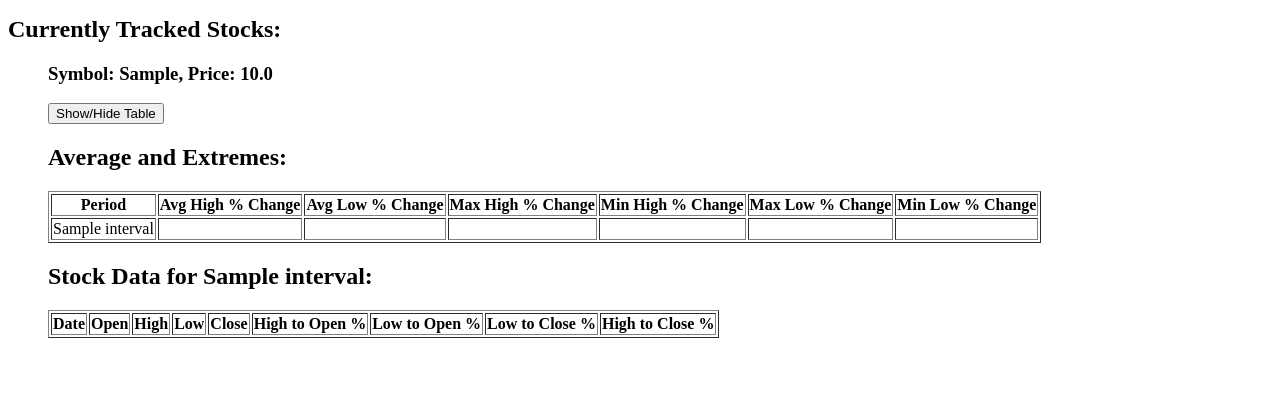
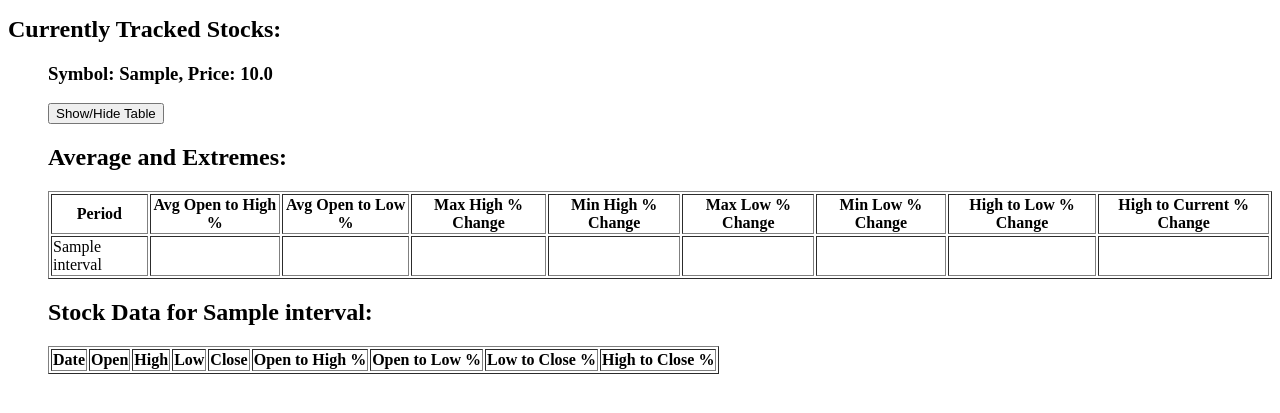
Before and after one commit to Ali0600/high-low-stock-trader-yf, a Flask app: template templates/trackedstocks.html in a window 1280 px wide. Shown: the part 147-560 px from the top of the page. Run offline with Flask 3, Linux system fonts and the light colour scheme; tables that the repository leaves empty hold one stand-in row (values such as "Sample post"); the template is opened without the code that fills it: values that come from a table or form of the project are taken from there, most other values are stand-ins (such as "Sample title", 1, 10 or a date in 2020); lists and menus that the app fills with data are empty.

Commit message:
Track Highest period price to lowest and current price % change

```diff
--- a/app.py
+++ b/app.py
@@ -20,9 +20,6 @@ time_periods = {
     #'90d': 90,
 }
 
-def create_tables():
-    db.create_all()
-
 class TrackedStock(db.Model):
     id = db.Column(db.Integer, primary_key=True)
     symbol = db.Column(db.String(10), nullable=False)
@@ -36,7 +33,7 @@ def get_current_price(symbol):
 def track_stock(symbol):
     # Get the stock data for 1 year
     stock_data_1y = yf.download(symbol, period="1y")
-    stock_data_90d = yf.download(symbol, period="90d")
+    stock_data_90d = yf.download(symbol, period="3mo")
     #print(stock_data_1y)
     print(len(stock_data_90d))
     # Get the last date in the data
@@ -61,7 +58,13 @@ def track_stock(symbol):
 
         # Initialize lists to store data for each period
         stock_data[period] = {
-            'Date': [], 'Open': [], 'High': [], 'Low': [], 'Close': [], 'High to Open %': [], 'Low to Open %': [],
+            'Date': [],
+            'Open': [],
+            'High': [],
+            'Low': [],
+            'Close': [],
+            'Open to High %': [],
+            'Open to Low %': [],
             'Low to Close %': [], 'High to Close %': [],
             'Max High': [], 'Max Low': [], 'Min Low': [], 'Current Price': [],
             '% Change from Highest Price to Current': [], '% Change from Lowest Price to Current': []
@@ -77,20 +80,11 @@ def track_stock(symbol):
                 # Calculate percentage changes for each day
                 pct_change_high = ((row['High'] - row['Open']) / row['Open']) * 100
                 pct_change_low = ((row['Low'] - row['Open']) / row['Open']) * 100
-                pct_change_low_to_close = ((row['Close'] - row['Low']) / row['Low']) * 100
+                pct_change_low_to_close = ((row['Low'] - row['Close']) / row['Close']) * 100
                 pct_change_high_to_close = ((row['Close'] - row['High']) / row['High']) * 100
-
-                # Calculate the max and min within each time period
-                max_high = max(stock_data[period]['High']) if stock_data[period]['High'] else row['High']
-                max_low = max(stock_data[period]['Low']) if stock_data[period]['Low'] else row['Low']
-                min_low = min(stock_data[period]['Low']) if stock_data[period]['Low'] else row['Low']
 
                 # Get the current price
                 current_price = get_current_price(symbol)
-
-                # Calculate percentage change from current price to max and min
-                pct_change_to_max = ((max_high - current_price) / current_price) * 100
-                pct_change_to_min = ((min_low - current_price) / current_price) * 100
 
 
                 # Add data to the period dictionary
@@ -99,25 +93,28 @@ def track_stock(symbol):
                 stock_data[period]['High'].append(float(row['High']))
                 stock_data[period]['Low'].append(float(row['Low']))
                 stock_data[period]['Close'].append(float(row['Close']))
-                stock_data[period]['High to Open %'].append(pct_change_high)
-                stock_data[period]['Low to Open %'].append(pct_change_low)
+                stock_data[period]['Open to High %'].append(pct_change_high)
+                stock_data[period]['Open to Low %'].append(pct_change_low)
                 stock_data[period]['Low to Close %'].append(pct_change_low_to_close)
                 stock_data[period]['High to Close %'].append(pct_change_high_to_close)
-                stock_data[period]['Max High'].append(max_high)
-                stock_data[period]['Max Low'].append(max_low)
-                stock_data[period]['Min Low'].append(min_low)
-                stock_data[period]['% Change from Highest Price to Current'].append(pct_change_to_max)
-                stock_data[period]['% Change from Lowest Price to Current'].append(pct_change_to_min)
 
 
 
         # Calculate average high % change and low % change for each period
-            stock_data[period]['Avg High % Change'] = sum(stock_data[period]['High to Open %']) / len(stock_data[period]['High to Open %'])
-            stock_data[period]['Avg Low % Change'] = sum(stock_data[period]['Low to Open %']) / len(stock_data[period]['Low to Open %'])
-            stock_data[period]['Max High % Change'] = max(stock_data[period]['High to Open %'])
-            stock_data[period]['Min High % Change'] = min(stock_data[period]['High to Open %'])
-            stock_data[period]['Max Low % Change'] = max(stock_data[period]['Low to Open %'])
-            stock_data[period]['Min Low % Change'] = min(stock_data[period]['Low to Open %'])
+            stock_data[period]['Avg Open to High %'] = sum(stock_data[period]['Open to High %']) / len(stock_data[period]['Open to High %'])
+            stock_data[period]['Avg Open to Low %'] = sum(stock_data[period]['Open to Low %']) / len(stock_data[period]['Open to Low %'])
+            stock_data[period]['Max Open to High %'] = max(stock_data[period]['Open to High %'])
+            stock_data[period]['Min Open to High %'] = min(stock_data[period]['Open to High %'])
+            stock_data[period]['Max Open to Low %'] = max(stock_data[period]['Open to Low %'])
+            stock_data[period]['Min Open to Low %'] = min(stock_data[period]['Open to Low %'])
+            #stock_data[period]['High to Low % Change'] = ((stock_data[period]['High'] - stock_data[period]['Low']) / stock_data[period]['Low']) * 100
+
+        max_high = max(stock_data[period]['High'])
+        max_low = min(stock_data[period]['Low'])
+        print("High: " + str(max_high))
+        print("Low: " + str(max_low))
+        stock_data[period]['High to Low % Change'] = ((max_low - max_high)/max_high) * 100
+        stock_data[period]['High to Current % Change'] = ((current_price - max_high) / max_high) * 100
 
         #print("Period " + period + ":")
         #print(stock_data[period])
--- a/templates/trackedstocks.html
+++ b/templates/trackedstocks.html
@@ -33,22 +33,28 @@
         <table border="1">
           <tr>
             <th>Period</th>
-            <th>Avg High % Change</th>
-            <th>Avg Low % Change</th>
+            <th>Avg Open to High %</th>
+            <th>Avg Open to Low %</th>
             <th>Max High % Change</th>
             <th>Min High % Change</th>
             <th>Max Low % Change</th>
             <th>Min Low % Change</th>
+            <th>High to Low % Change</th>
+            <th>High to Current % Change</th>
           </tr>
           {% for interval in period %}
           <tr>
             <td>{{ interval }}</td>
-            <td>{{ stock.data[interval]['Avg High % Change']|round(4) }}</td>
-            <td>{{ stock.data[interval]['Avg Low % Change']|round(4) }}</td>
-            <td>{{ stock.data[interval]['Max High % Change']|round(4) }}</td>
-            <td>{{ stock.data[interval]['Min High % Change']|round(4) }}</td>
-            <td>{{ stock.data[interval]['Max Low % Change']|round(4) }}</td>
-            <td>{{ stock.data[interval]['Min Low % Change']|round(4) }}</td>
+            <td>{{ stock.data[interval]['Avg Open to High %']|round(4) }}</td>
+            <td>{{ stock.data[interval]['Avg Open to Low %']|round(4) }}</td>
+            <td>{{ stock.data[interval]['Max Open to High %']|round(4) }}</td>
+            <td>{{ stock.data[interval]['Min Open to High %']|round(4) }}</td>
+            <td>{{ stock.data[interval]['Max Open to Low %']|round(4) }}</td>
+            <td>{{ stock.data[interval]['Min Open to Low %']|round(4) }}</td>
+            <td>{{ stock.data[interval]['High to Low % Change']|round(4) }}</td>
+            <td>
+              {{ stock.data[interval]['High to Current % Change']|round(4) }}
+            </td>
           </tr>
           {% endfor %}
         </table>
@@ -61,8 +67,8 @@
             <th>High</th>
             <th>Low</th>
             <th>Close</th>
-            <th>High to Open %</th>
-            <th>Low to Open %</th>
+            <th>Open to High %</th>
+            <th>Open to Low %</th>
             <th>Low to Close %</th>
             <th>High to Close %</th>
           </tr>
@@ -73,8 +79,8 @@
             <td>{{ stock.data[interval]['High'][i]}}</td>
             <td>{{ stock.data[interval]['Low'][i]}}</td>
             <td>{{ stock.data[interval]['Close'][i]}}</td>
-            <td>{{ stock.data[interval]['High to Open %'][i]|round(4)}}</td>
-            <td>{{ stock.data[interval]['Low to Open %'][i]|round(4)}}</td>
+            <td>{{ stock.data[interval]['Open to High %'][i]|round(4)}}</td>
+            <td>{{ stock.data[interval]['Open to Low %'][i]|round(4)}}</td>
             <td>{{ stock.data[interval]['Low to Close %'][i]|round(4)}}</td>
             <td>{{ stock.data[interval]['High to Close %'][i]|round(4)}}</td>
           </tr>
```
